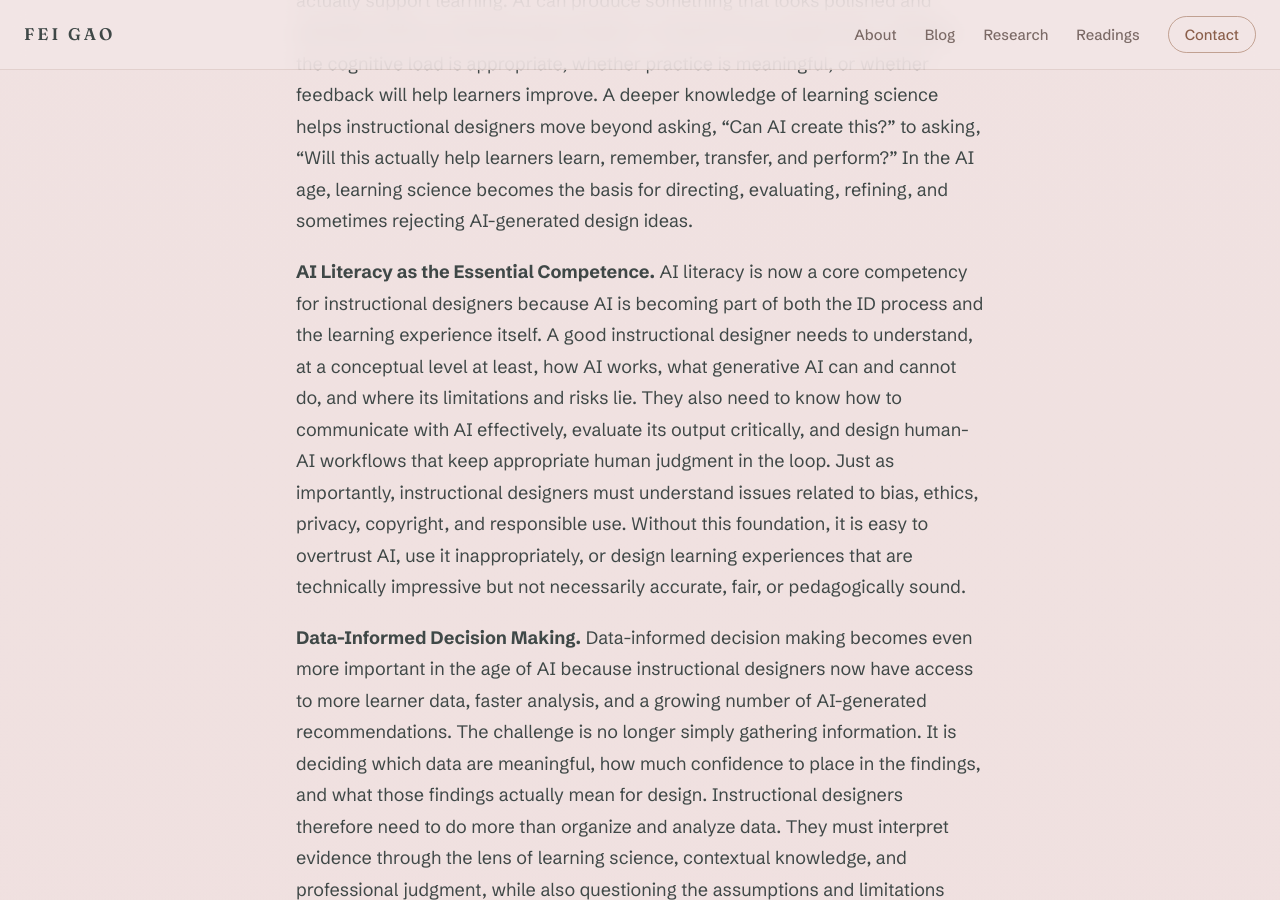
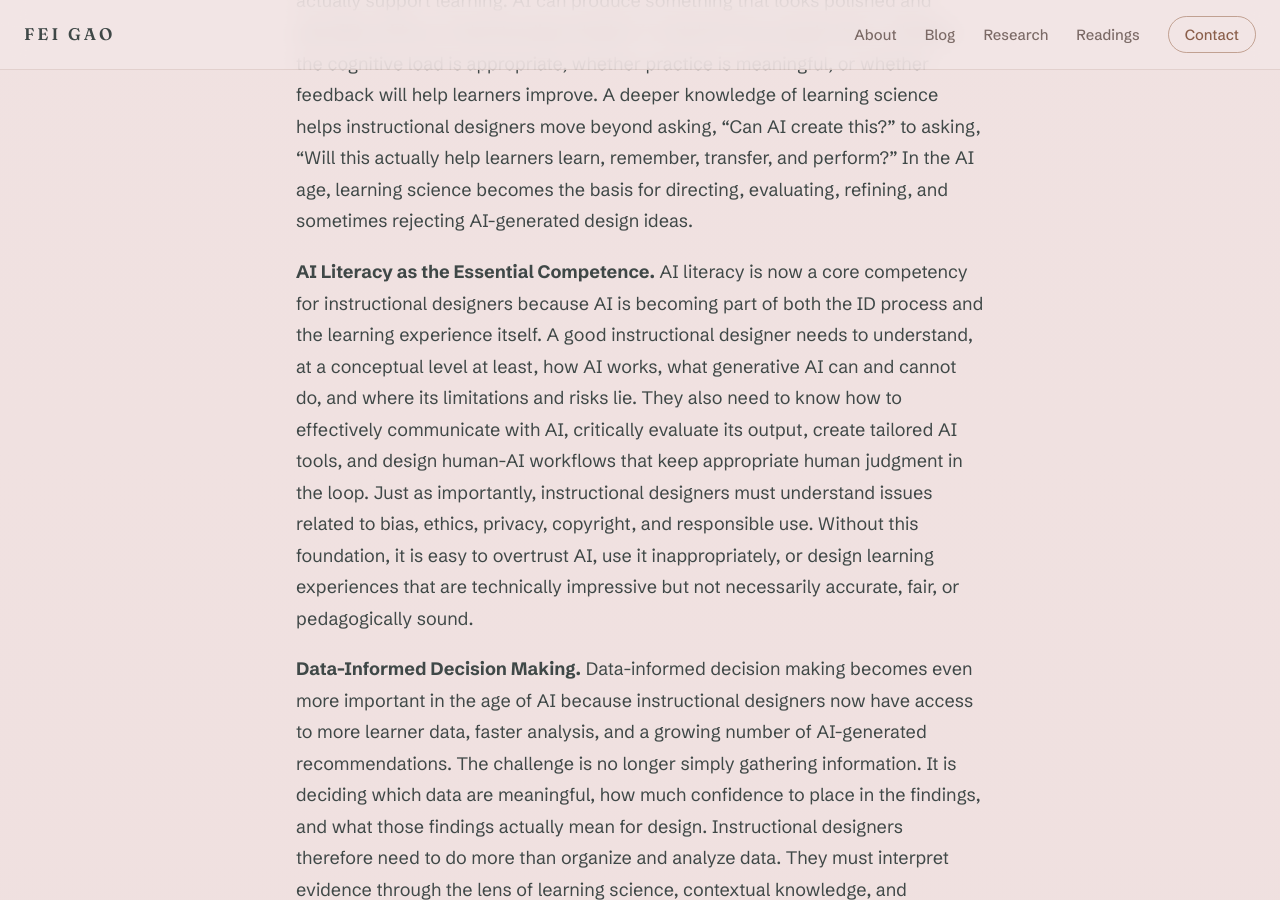
Before and after one commit to gaofei9/gaofei9.github.io, a Jekyll site: the page built from _posts/2026-09-19-how-ai-is-changing-instructional-design.md, in a window 1280 px wide and 900 px high, scrolled down 4507 px. Built offline with Jekyll 4.4.1, drawn with Linux system fonts in a browser that asks for light colours.

Commit message:
Revise AI literacy paragraph in 09-19 post
Co-Authored-By: Claude Fable 5.1 <noreply@anthropic.com>

```diff
--- a/_posts/2026-09-19-how-ai-is-changing-instructional-design.md
+++ b/_posts/2026-09-19-how-ai-is-changing-instructional-design.md
@@ -36,7 +36,7 @@ As AI takes on more drafting, production, analysis, and routine work, the instru
 
 **Learning Science as the Foundation.** As AI makes it easier to generate lessons, activities, assessments, feedback, and media, instructional designers need an even stronger foundation in learning science to judge whether those outputs will actually support learning. AI can produce something that looks polished and plausible without understanding whether it matches how people learn, whether the cognitive load is appropriate, whether practice is meaningful, or whether feedback will help learners improve. A deeper knowledge of learning science helps instructional designers move beyond asking, “Can AI create this?” to asking, “Will this actually help learners learn, remember, transfer, and perform?” In the AI age, learning science becomes the basis for directing, evaluating, refining, and sometimes rejecting AI-generated design ideas.
 
-**AI Literacy as the Essential Competence.** AI literacy is now a core competency for instructional designers because AI is becoming part of both the ID process and the learning experience itself. A good instructional designer needs to understand, at a conceptual level at least, how AI works, what generative AI can and cannot do, and where its limitations and risks lie. They also need to know how to communicate with AI effectively, evaluate its output critically, and design human-AI workflows that keep appropriate human judgment in the loop. Just as importantly, instructional designers must understand issues related to bias, ethics, privacy, copyright, and responsible use. Without this foundation, it is easy to overtrust AI, use it inappropriately, or design learning experiences that are technically impressive but not necessarily accurate, fair, or pedagogically sound.
+**AI Literacy as the Essential Competence.** AI literacy is now a core competency for instructional designers because AI is becoming part of both the ID process and the learning experience itself. A good instructional designer needs to understand, at a conceptual level at least, how AI works, what generative AI can and cannot do, and where its limitations and risks lie. They also need to know how to effectively communicate with AI, critically evaluate its output, create tailored AI tools, and design human-AI workflows that keep appropriate human judgment in the loop. Just as importantly, instructional designers must understand issues related to bias, ethics, privacy, copyright, and responsible use. Without this foundation, it is easy to overtrust AI, use it inappropriately, or design learning experiences that are technically impressive but not necessarily accurate, fair, or pedagogically sound.
 
 **Data-Informed Decision Making.** Data-informed decision making becomes even more important in the age of AI because instructional designers now have access to more learner data, faster analysis, and a growing number of AI-generated recommendations. The challenge is no longer simply gathering information. It is deciding which data are meaningful, how much confidence to place in the findings, and what those findings actually mean for design. Instructional designers therefore need to do more than organize and analyze data. They must interpret evidence through the lens of learning science, contextual knowledge, and professional judgment, while also questioning the assumptions and limitations behind the results. The goal is not to follow the data blindly, but to use evidence thoughtfully to guide decisions, test ideas, and continuously improve the learning experience.
 
```
